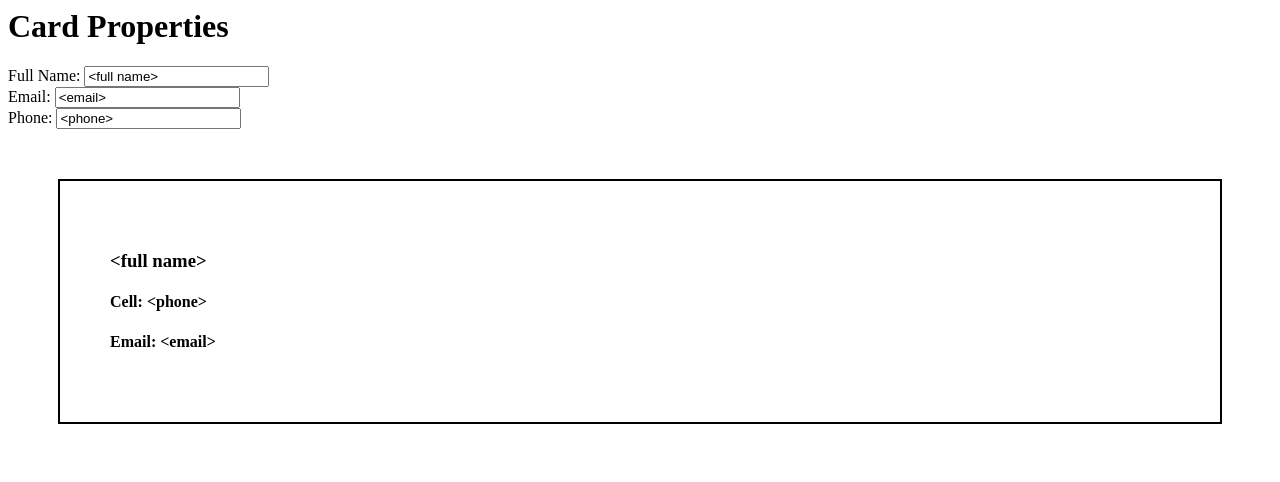
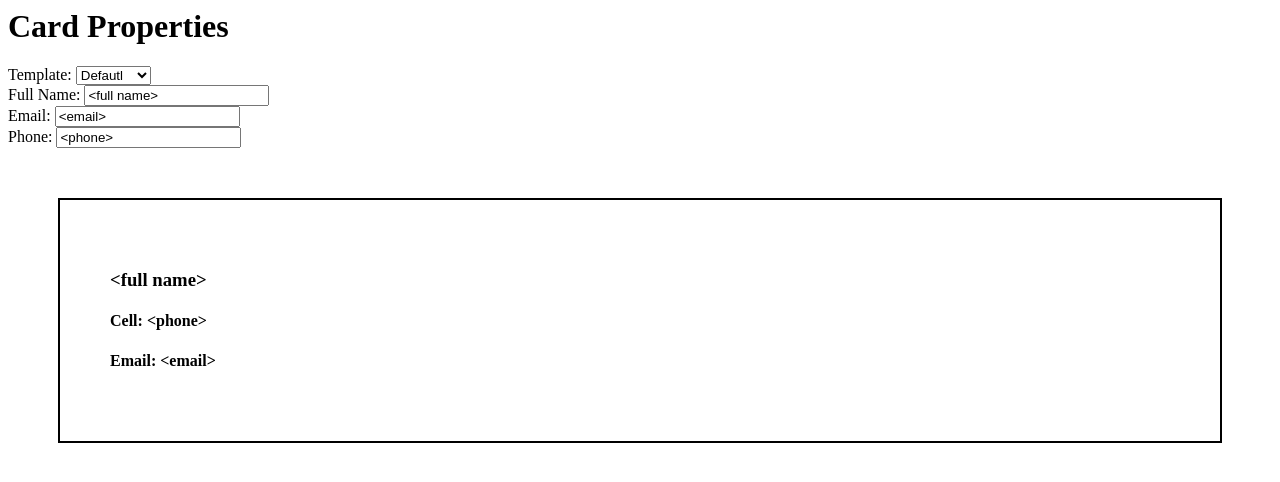
Before and after one commit to sharjeel-tplex/angular-dynamic-templates, an Angular app: page / in a window 1280 px wide. Shown: the top 482 px of the page. Built offline with nearby package versions, Linux system fonts and the light colour scheme.

Commit message:
Before implmementing template dropdown

```diff
--- a/src/main.ts
+++ b/src/main.ts
@@ -21,6 +21,15 @@ import { FormsModule } from '@angular/forms';
     <h1>Card Properties</h1>
 
     <form>
+
+    <label for="template">Template: </label>
+    <select name="cardDesign" [(ngModel)]="cardDesign">>
+      <option value="Design1">Design 1</option>
+      <option value="Design2">Design 2</option>
+      <option value="Design3">Design 3</option>
+      <option value="Default">Defautl</option>
+    </select>
+    <br />
       <label for="fullname">Full Name: </label>
       <input type="text" id="fullname" name="fullname" [(ngModel)]="contact.fullname"> <br />
 
@@ -35,6 +44,7 @@ import { FormsModule } from '@angular/forms';
 })
 export class App implements OnInit {
   name = 'Angular';
+  cardDesign = 'Default';
   contact: Contact = new Contact();
   myValues = ['value1', 'value2'];
 
```
